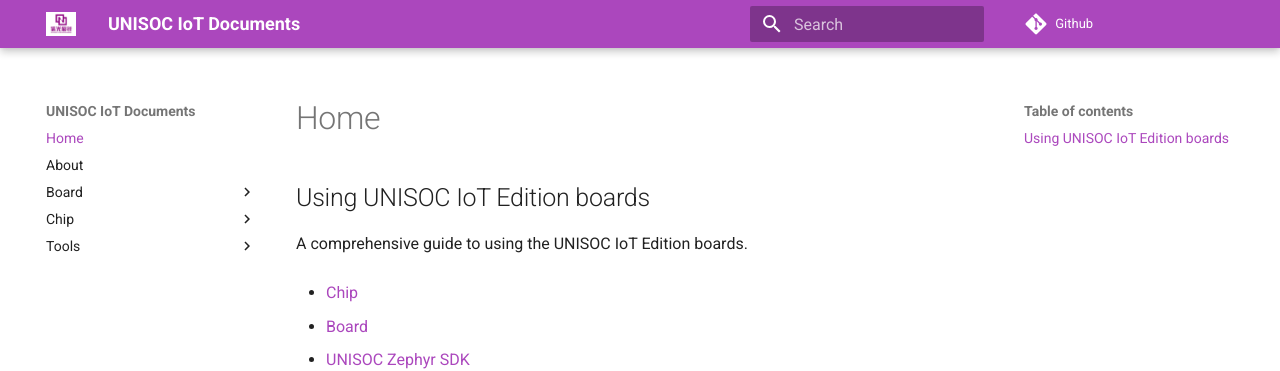
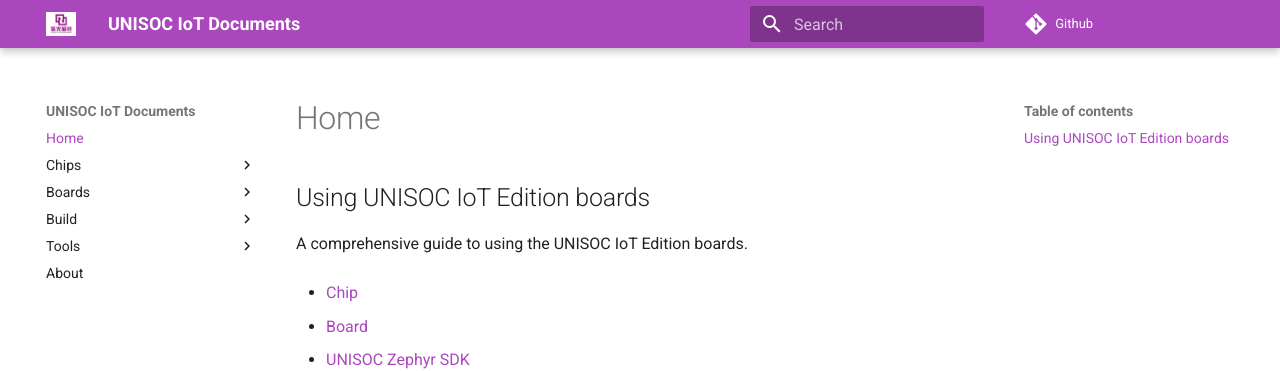
Before and after one commit to unisoc/documentation, an MkDocs documentation site: the page built from docs/index.md, in a window 1280 px wide. Shown: the top 371 px of the page. Built offline with MkDocs 1.6.1 and Material for MkDocs 9.7.7, drawn with Linux system fonts in a browser that asks for light colours; comment, search, counter and statistics services are not loaded; part of the change alters nothing that is shown.

Commit message:
Add global navigation for this documents.
Add global navigation for this documents.

Signed-off-by: Dong Xiang <dong.xiang@unisoc.com>

```diff
--- a/mkdocs.yml
+++ b/mkdocs.yml
@@ -6,10 +6,11 @@ copyright: © Copyright 2018-2021 UNISOC members and individual contributors Las
 
 repo_url: https://github.com/unisoc/documentation
 repo_name: Github
+strict: true
 
 theme:
+  name: 'material'
   logo: 'extras/images/UNISOC_LOGO.jpg'
-  name: 'material'
   language: 'en'
   palette:
     primary: 'Purple'
@@ -17,3 +18,25 @@ theme:
   font:
     text: 'Roboto'
     code: 'Roboto Mono'
+
+markdown_extensions:
+    - toc:
+        permalink: True
+    - sane_lists
+
+nav:
+- Home: 'index.md'
+- Chips:
+    - 'UWP5661': 'chip/UWP5661.md'
+- Boards:
+    - '96Boards IVY5661': 'board/96b_ivy5661.md'
+- Build:
+    - 'UNISOC Zephyr SDK': 'build/README.md'
+    - 'Setting up enviroment': 'build/setup_env.md'
+    - 'Download UNISOC SDK': 'build/download_source.md'
+    - 'Build UNISOC SDK': 'build/build.md'
+    - 'Updating firmware': 'build/update_firmware.md'
+    - 'Debugging': 'build/debug.md'
+- Tools:
+    - 'DLoader': 'tools/dloader.md'
+- About: 'about.md'
```
